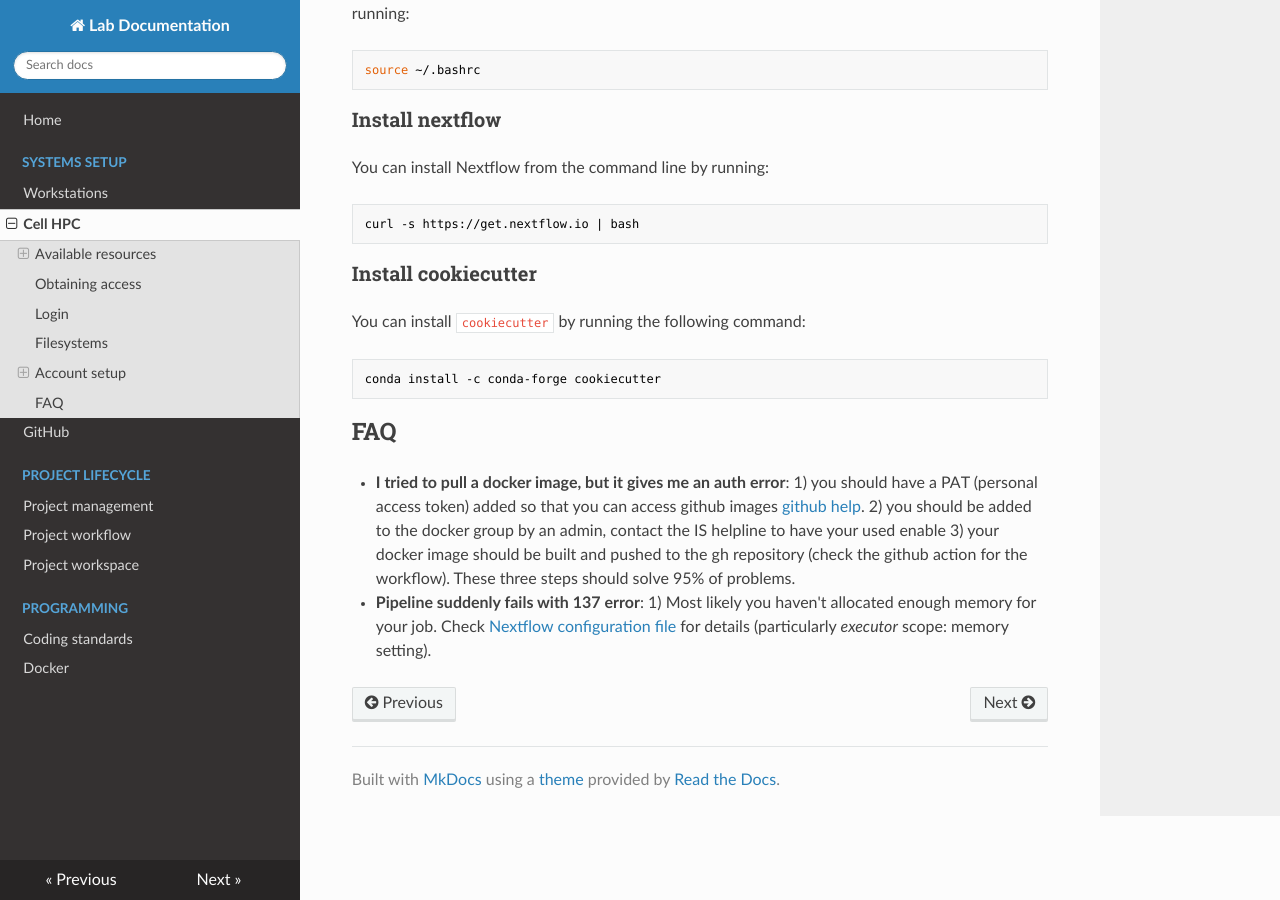
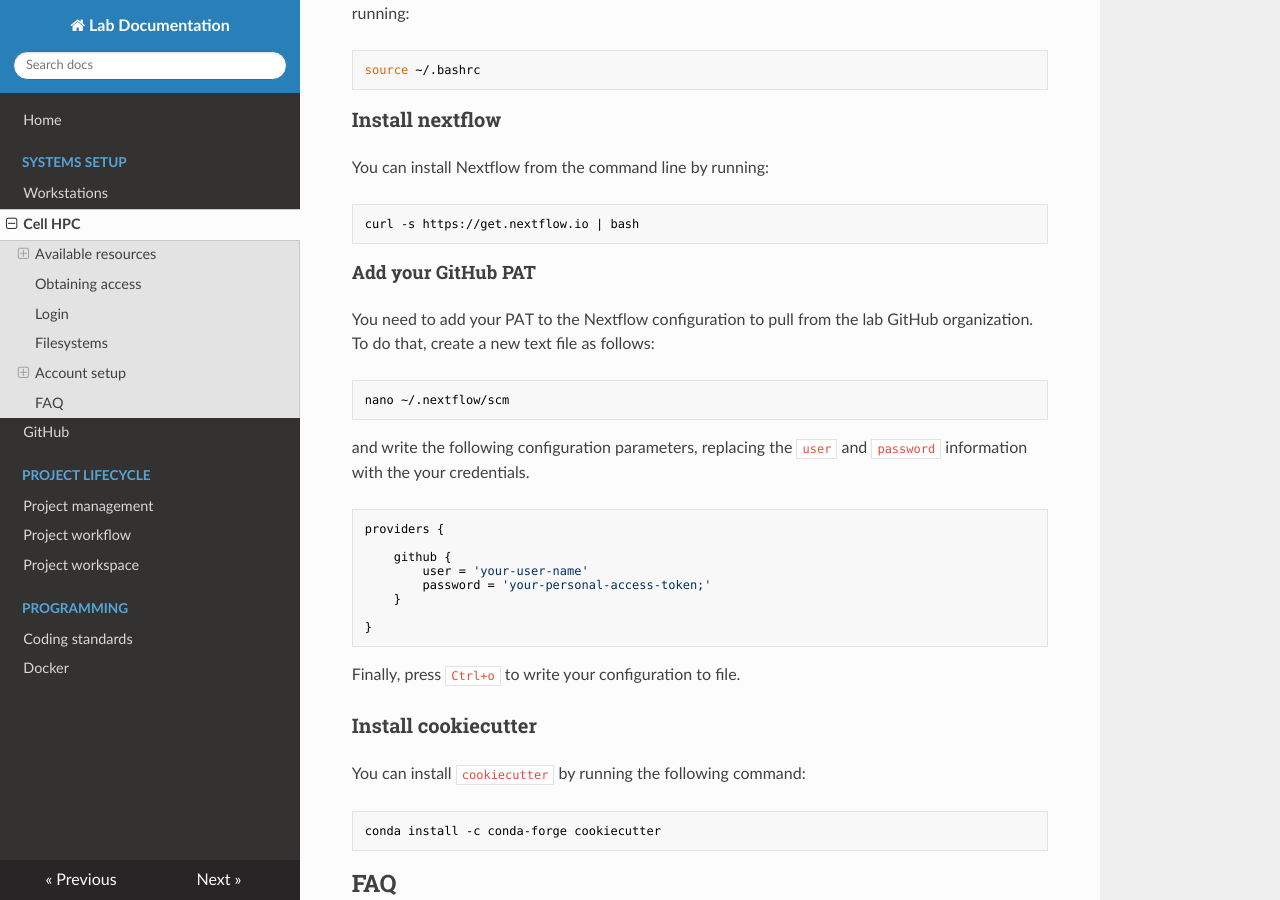
Before and after one commit to stracquadaniolab/docs, an MkDocs documentation site: the page built from docs/systems-setup/hpc-cell.md, in a window 1280 px wide and 900 px high, scrolled down 1813 px. Built offline with MkDocs 1.6.1, drawn with Linux system fonts in a browser that asks for light colours; nearby versions of some CDN libraries.

Commit message:
new: add nextflow PAT configuration

````diff
--- a/docs/systems-setup/hpc-cell.md
+++ b/docs/systems-setup/hpc-cell.md
@@ -91,6 +91,32 @@ You can install Nextflow from the command line by running:
 curl -s https://get.nextflow.io | bash
 ```
 
+#### Add your GitHub PAT
+
+You need to add your PAT to the Nextflow configuration to pull from the lab
+GitHub organization. To do that, create a new text file as follows:
+
+```bash
+nano ~/.nextflow/scm
+```
+
+and write the following configuration parameters, replacing the `user` and
+`password` information with the your credentials.
+
+```bash
+providers {
+
+    github {
+        user = 'your-user-name'
+        password = 'your-personal-access-token;'
+    }
+
+}
+```
+
+Finally, press `Ctrl+o` to write your configuration to file.
+
+
 ### Install cookiecutter
 
 You can install `cookiecutter` by running the following command:
````
